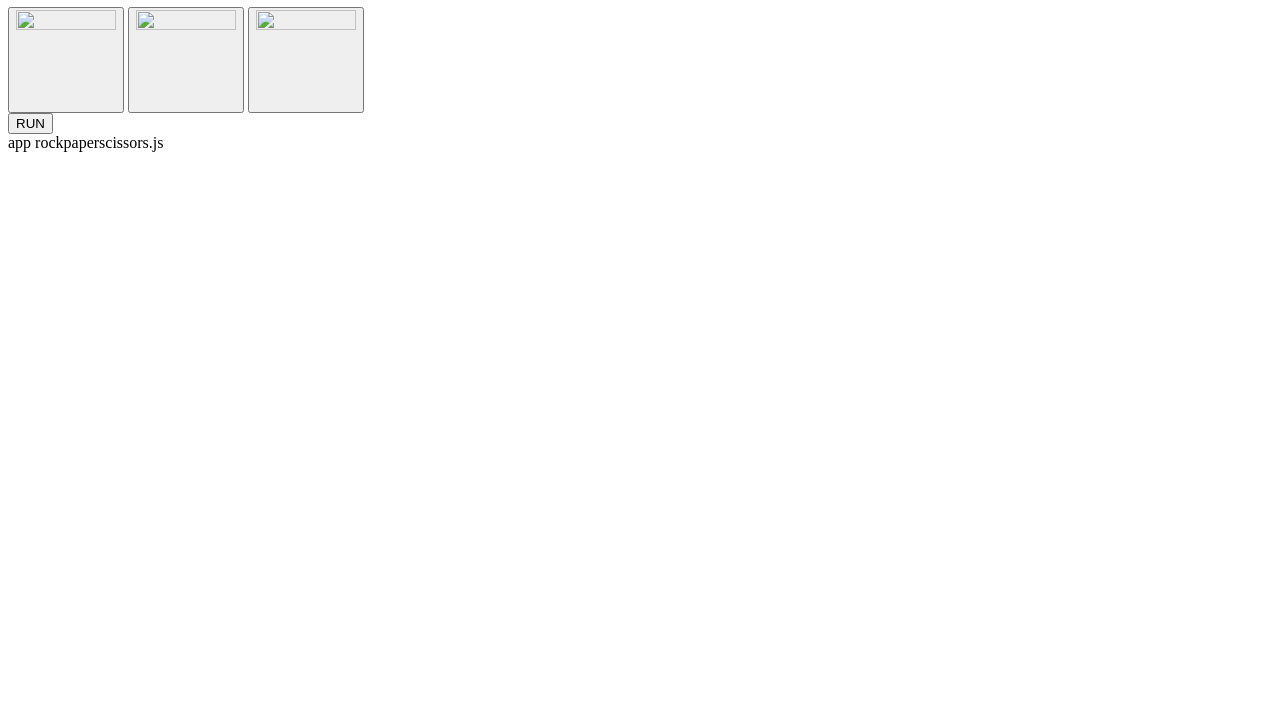
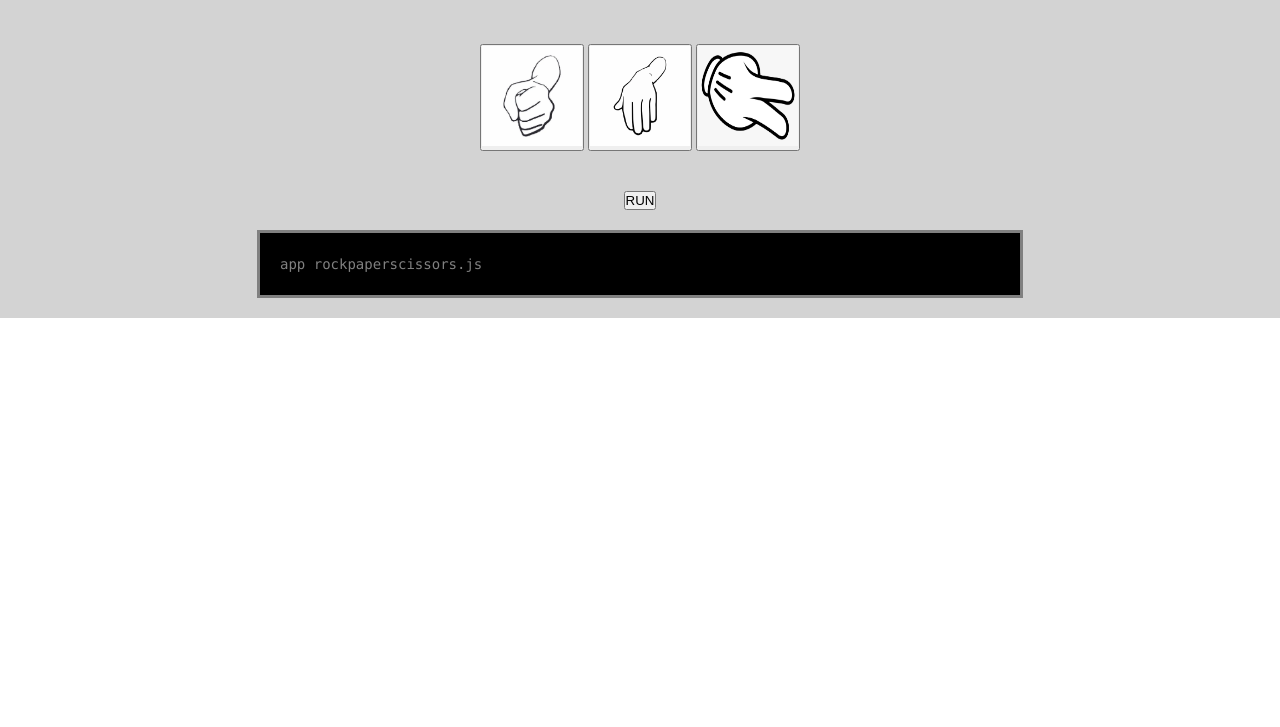
Before and after one commit to waleedhussein4/RockPaperScissors, a plain HTML site: page index.html in a window 1280 px wide. Shown: the part 73-800 px from the top of the page. Drawn offline with Linux system fonts and the light colour scheme; the site is published under a folder, as on GitHub Pages, so addresses that start at the root find nothing.

Commit message:
Fixed js script tag tag

```diff
--- a/index.html
+++ b/index.html
@@ -1,8 +1,9 @@
 <!DOCTYPE html>
 <html lang="en">
 <head>
-    <link rel="stylesheet" href="/styles/index.css">
-    <script type="module" src="/scripts/app.js"></script>
+    <link rel="stylesheet" href="./styles/index.css">
+    <script defer type="text/javascript" src="./scripts/app.js"></script>
+    <title>Rock Paper Scissors</title>
 </head>
 <body>
 
@@ -14,15 +15,15 @@
         <div class="container-content">
             <div class="choices">
                 <button id="rock">
-                    <img style="width: 100px; aspect-ratio: 1/1;" src="/images/rock.png" alt="">
+                    <img style="width: 100px; aspect-ratio: 1/1;" src="./images/rock.png" alt="">
                 </button>
 
                 <button id="paper">
-                    <img style="width: 100px; aspect-ratio: 1/1;" src="/images/paper.png" alt="">
+                    <img style="width: 100px; aspect-ratio: 1/1;" src="./images/paper.png" alt="">
                 </button>
 
                 <button id="scissors">
-                    <img style="width: 100px; aspect-ratio: 1/1;" src="/images/scissors.png" alt="">
+                    <img style="width: 100px; aspect-ratio: 1/1;" src="./images/scissors.png" alt="">
                 </button>
             </div>
 
```
